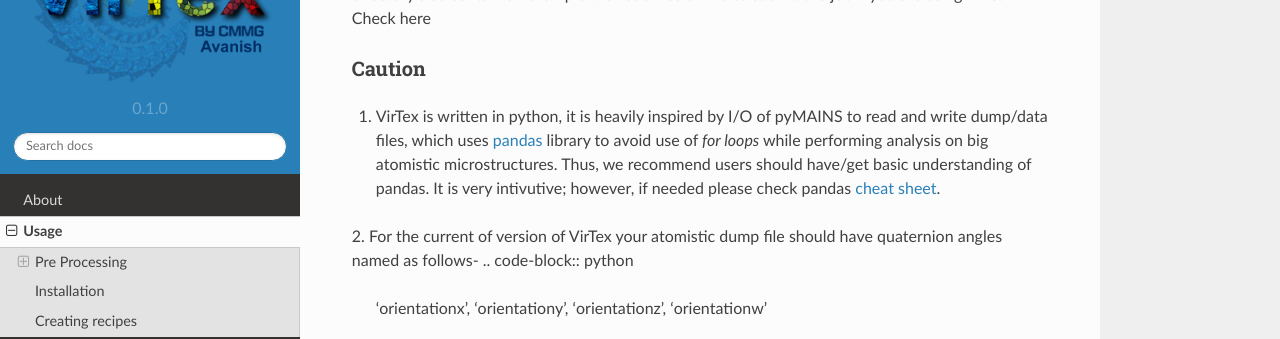
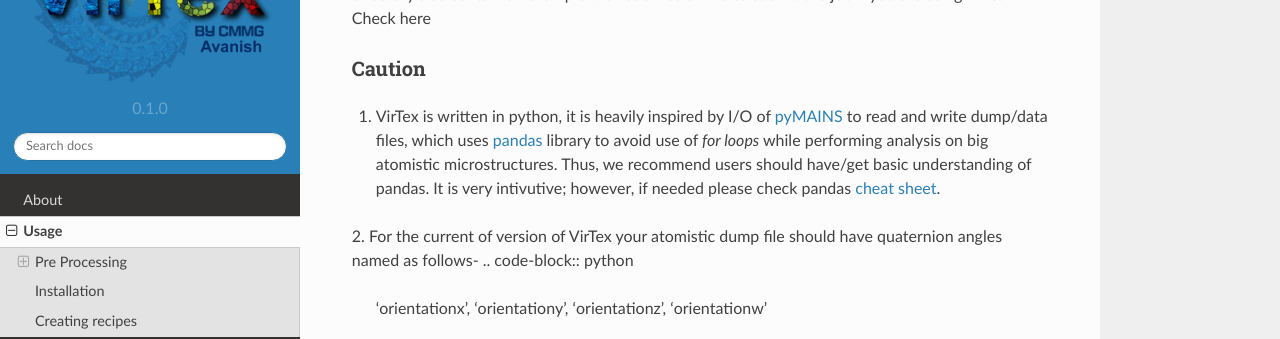
Before and after one commit to mavanish/VirTex, a Sphinx documentation site: the page built from docs/source/usage.rst, in a window 1280 px wide and 900 px high, scrolled down 1299 px. Shown: the part 151-490 px from the top of the window. Built offline with Sphinx 7.4.7 and the Read the Docs theme 2.0.0, drawn with Linux system fonts in a browser that asks for light colours; pages that are not in the unit, such as notebooks, are missing from menus; part of the change alters nothing that is shown.

```diff
--- a/docs/source/usage.rst
+++ b/docs/source/usage.rst
@@ -58,7 +58,7 @@ The exmaple directory contains a python script to carry-out PTM for all snapshot
 Caution
 ~~~~~~~
 
-1. VirTex is written in python, it is heavily inspired by I/O of pyMAINS to read and write dump/data files, which uses `pandas <https://pandas.pydata.org/>`_ library to avoid use of *for loops* while performing analysis on big atomistic microstructures. Thus, we recommend users should have/get basic understanding of pandas. It is very intivutive; however, if needed please check pandas `cheat sheet <https://pandas.pydata.org/Pandas_Cheat_Sheet.pdf>`_.
+1. VirTex is written in python, it is heavily inspired by I/O of `pyMAINS <https://github.com/mrcavam/pyMAINS>`_ to read and write dump/data files, which uses `pandas <https://pandas.pydata.org/>`_ library to avoid use of *for loops* while performing analysis on big atomistic microstructures. Thus, we recommend users should have/get basic understanding of pandas. It is very intivutive; however, if needed please check pandas `cheat sheet <https://pandas.pydata.org/Pandas_Cheat_Sheet.pdf>`_.
 
 2. For the current of version of VirTex your atomistic dump file should have quaternion angles named as follows-
 .. code-block:: python
```
